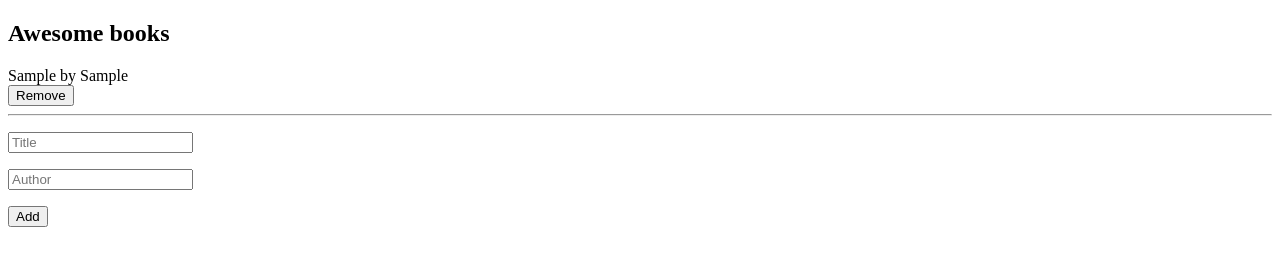
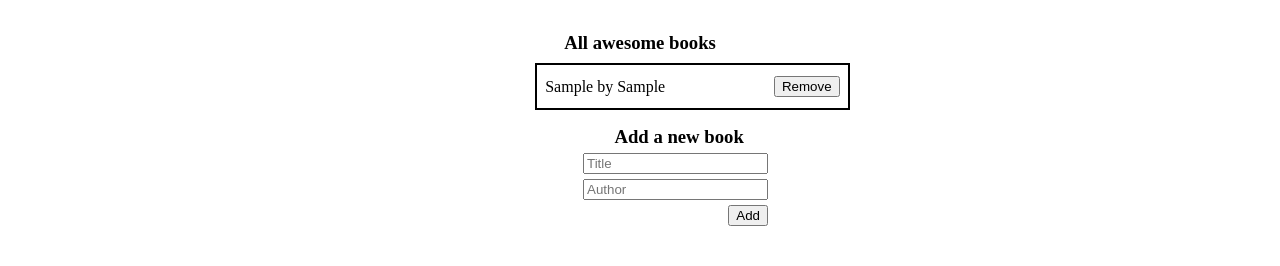
Before and after one commit to NalianAchei2020/Awesome_Books, a website: page index.html in a window 1280 px wide. Both pictures are taken after typing "Sample", "Sample" into the empty fields and a click on the button "Add". Drawn offline with Linux system fonts and the light colour scheme.

Commit message:
add a class

```diff
--- a/file.js
+++ b/file.js
@@ -1,44 +1,65 @@
+/* eslint-disable no-unused-vars */
 /* eslint-disable no-use-before-define */
+/* eslint-disable max-classes-per-file */
 const bookTitle = document.getElementById('bookTitle');
 const bookAuthor = document.getElementById('bookauthor');
-const addButton = document.getElementById('add');
-const main = document.querySelector('.main');
+const addBtn = document.getElementById('add');
 
-let books = JSON.parse(localStorage.getItem('books')) || [];
+// Define the Book class
+class Book {
+  constructor(title, author) {
+    this.title = title;
+    this.author = author;
+  }
+}
 
-const addBook = (title, author) => {
-  const book = { title, author };
-  books.push(book);
-  localStorage.setItem('books', JSON.stringify(books));
-  display();
-};
-const removeBook = (title) => {
-  books = books.filter((book) => book.title !== title);
-  localStorage.setItem('books', JSON.stringify(books));
-  display();
-};
-const display = () => {
-  main.innerHTML = '';
-  books.forEach((book) => {
-    const span = document.createElement('span');
-    span.textContent = `${book.title} by ${book.author}`;
-    const br = document.createElement('br');
-    span.appendChild(br);
-    const removeButton = document.createElement('button');
-    removeButton.textContent = 'Remove';
-    removeButton.addEventListener('click', () => removeBook(book.title));
-    span.appendChild(removeButton);
-    const line = document.createElement('hr');
-    span.appendChild(line);
-    main.appendChild(span);
-  });
-};
-addButton.addEventListener('click', () => {
+// Define the BookManager class
+class BookManager {
+  constructor() {
+    this.books = JSON.parse(localStorage.getItem('books')) || [];
+  }
+
+  addBook(book) {
+    this.books.push(book);
+    localStorage.setItem('books', JSON.stringify(this.books));
+  }
+
+  removeBook(title) {
+    this.books = this.books.filter((book) => book.title !== title);
+    localStorage.setItem('books', JSON.stringify(this.books));
+  }
+
+  displayBooks() {
+    const bookTable = document.getElementById('bookTable');
+    bookTable.innerHTML = '';
+    this.books.forEach((book) => {
+      const row = document.createElement('tr');
+      row.classList = 'row';
+      row.innerHTML = `
+        <td class = "one">${book.title} by ${book.author}</td>
+        <td class = "two"><button onclick="removeBook('${book.title}')">Remove</button></td>
+      `;
+      bookTable.appendChild(row);
+    });
+  }
+}
+
+// Define the functions to add and remove books
+addBtn.addEventListener('click', () => {
   const title = bookTitle.value;
   const author = bookAuthor.value;
-  addBook(title, author);
+  const book = new Book(title, author);
+  bookManager.addBook(book);
+  bookManager.displayBooks();
   bookTitle.value = '';
   bookAuthor.value = '';
 });
 
-display();
+function removeBook(title) {
+  bookManager.removeBook(title);
+  bookManager.displayBooks();
+}
+
+// Initialize the BookManager and display the existing books
+const bookManager = new BookManager();
+bookManager.displayBooks();
--- a/index.html
+++ b/index.html
@@ -4,23 +4,27 @@
     <meta charset="UTF-8">
     <meta name="viewport" content="width=device-width, initial-scale=1.0">
     <title>Awesome Books</title>
+    <link rel="stylesheet" href="style.css">
 </head>
 <body>
+    <section class="main">
    <section>
-    <h1>Awesome books</h1>
-    <article class="main">
+    <h3 class="heading">All awesome books</h3>
+    <table id="bookTable" class="display">
 
-    </article>
+    </table>
    </section>
    <section class="books">
+    <h3>Add a new book</h3>
    <p>
-    <input type="text" placeholder="Title" name="title" id="bookTitle"/>
+    <input type="text" placeholder="Title" name="title" id="bookTitle" required>
    </p>
    <p>
-    <input type="text" placeholder="Author" name="author" id="bookauthor"/>
+    <input type="text" placeholder="Author" name="author" id="bookauthor" required>
    </p>
-    <button id="add">Add</button>
+    <button id="add" >Add</button>
    </section>
+</section>
 
    <script src="file.js"></script>
 </body>
--- /dev/null
+++ b/style.css
@@ -0,0 +1,43 @@
+*,
+*::after,
+*::before{
+    margin: 0;
+}
+
+body{
+    width: 100%;
+    margin-top: 2em;
+}
+.heading{
+    text-align: center;
+    margin-bottom: 0.5em;
+}
+.main{
+ width: 100%;
+ display: flex;
+ flex-direction: column;
+ justify-content: center;
+ align-items: center;
+ gap: 1em;
+}
+.display{
+   width: 150%;
+   border: 2px solid black;
+   padding: 0.5em 5px;
+}
+
+
+.one{
+    width: 100%;
+}
+
+.books{
+    display: flex;
+    flex-direction: column;
+    align-items: flex-end;
+    width: 20%;
+    gap: 0.3em;
+}
+.books h3{
+   width: 60%;
+}
```
